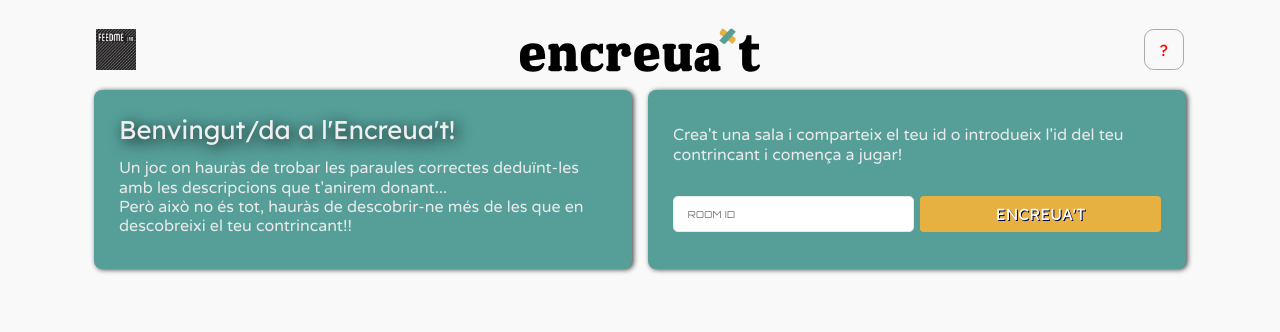
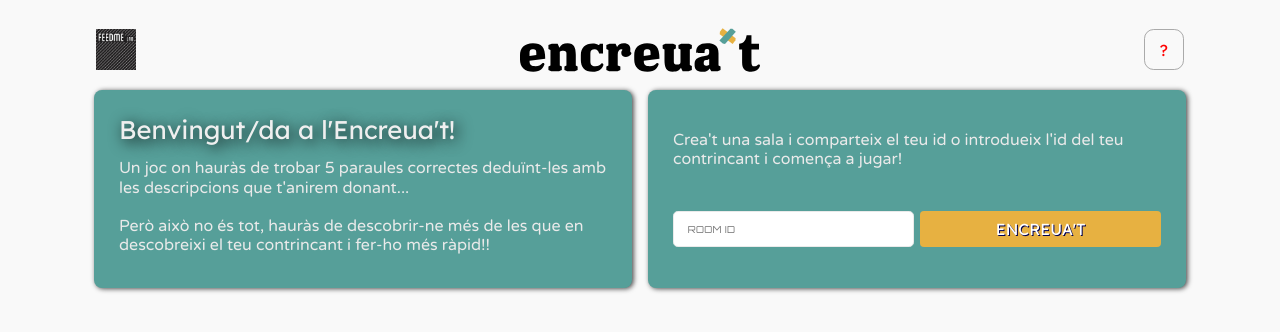
Before and after one commit to feedmelab/encreua-t2, a React (Create React App) app in the folder react-client/: page / in a window 1280 px wide. Shown: the top 332 px of the page. Built offline with nearby package versions, Linux system fonts and the light colour scheme; no server answers; a web font is replaced by a local one.

Commit message:
update join page

```diff
--- a/react-client/package.json
+++ b/react-client/package.json
@@ -12,10 +12,11 @@
 		"@types/react": "^17.0.0",
 		"@types/react-dom": "^17.0.0",
 		"axios": "^0.26.1",
+		"boostrap": "^2.0.0",
 		"bootstrap": "^5.1.3",
 		"howler": "^2.2.3",
 		"react": "^17.0.2",
-		"react-bootstrap": "^2.2.3",
+		"react-bootstrap": "^2.3.1",
 		"react-confetti": "^6.0.1",
 		"react-dom": "^17.0.2",
 		"react-html-parser": "^2.0.2",
--- a/react-client/src/components/JoinRoom/index.tsx
+++ b/react-client/src/components/JoinRoom/index.tsx
@@ -41,9 +41,10 @@ export function JoinRoom(props: IJoinRoomProps) {
 					<WelcomeMessage>Benvingut/da a l'Encreua't!</WelcomeMessage>
 
 					<RoomPar>
-						Un joc on hauràs de trobar les paraules correctes deduïnt-les amb les descripcions que t'anirem donant...
+						Un joc on hauràs de trobar 5 paraules correctes deduïnt-les amb les descripcions que t'anirem donant...
 						<br />
-						Però això no és tot, hauràs de descobrir-ne més de les que en descobreixi el teu contrincant!!
+						<br />
+						Però això no és tot, hauràs de descobrir-ne més de les que en descobreixi el teu contrincant i fer-ho més ràpid!!
 					</RoomPar>
 				</RoomsBox>
 				<RoomsBox>
```
Also changed, not shown: 2 other files (tests, documents, lock files or other folders).
